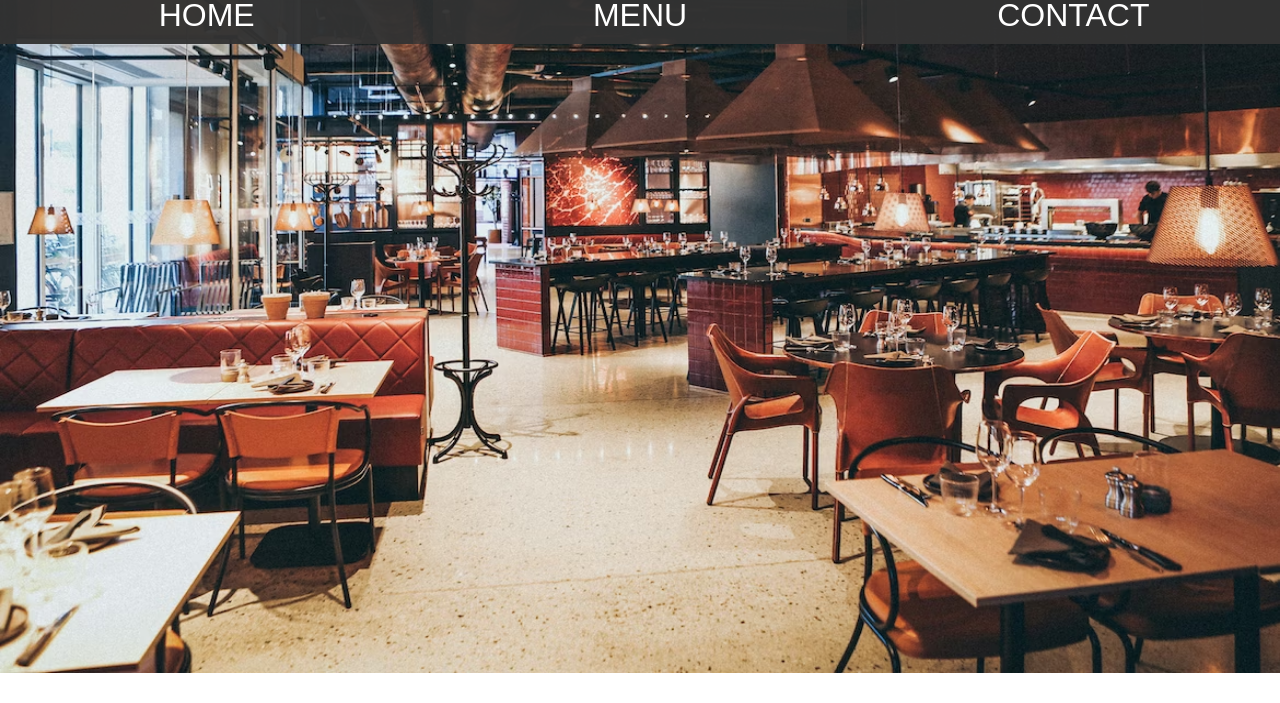
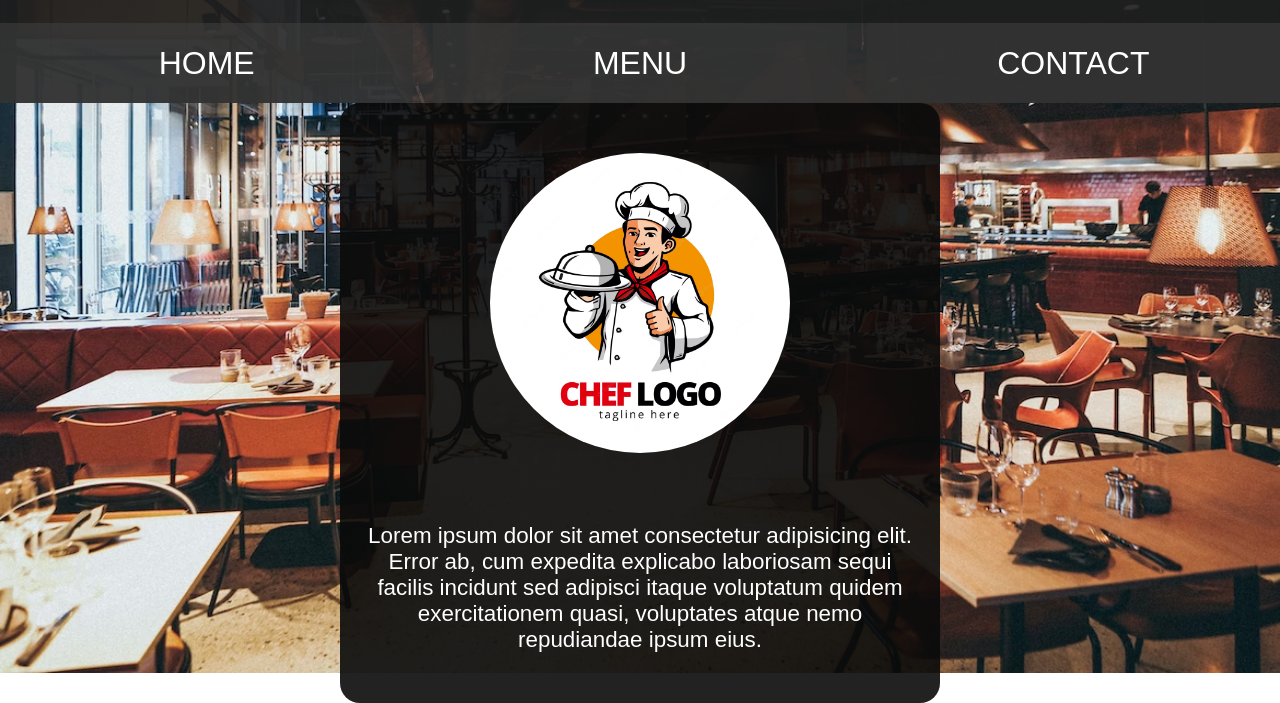
Before and after one commit to Asatyam/Restaurant-Page, a plain HTML site: page index.html in a window 1280 px wide. Shown: the part 127-830 px from the top of the page. Before the commit the page ends 800 px from the top, so only its background shows below. Drawn offline with Linux system fonts and the light colour scheme; a web font is replaced by a local one.

Commit message:
Create the homepage module

```diff
--- a/main.js
+++ b/main.js
@@ -1 +1 @@
-(()=>{"use strict";const t=document.querySelector(".main"),e=(t,e)=>{const n=document.createElement("button");n.setAttribute("class",e),n.textContent=e.toUpperCase(),t.appendChild(n)};(()=>{const e=document.createElement("div"),n=document.createElement("p");e.setAttribute("class","heading"),n.textContent="Eat Love Repeat",e.appendChild(n),t.appendChild(e)})(),(()=>{const n=document.createElement("div");e(n,"home"),e(n,"menu"),e(n,"contact"),n.setAttribute("class","tabs"),t.appendChild(n)})()})();
+(()=>{"use strict";const e=document.querySelector(".main"),t=(e,t)=>{const n=document.createElement("button");n.setAttribute("class",t),n.textContent=t.toUpperCase(),e.appendChild(n)};!function(){(()=>{const t=document.createElement("div"),n=document.createElement("p");t.setAttribute("class","heading"),n.textContent="Eat Love Repeat",t.appendChild(n),e.appendChild(t)})(),(()=>{const n=document.createElement("div");t(n,"home"),t(n,"menu"),t(n,"contact"),n.setAttribute("class","tabs"),e.appendChild(n)})();const n=document.createElement("div");n.setAttribute("class","content"),e.append(n)}(),function(){const e=document.querySelector(".content");e.innerHTML="";const t=document.createElement("div");t.setAttribute("class","about");const n=document.createElement("img");n.setAttribute("src","./images/chef.jpg"),t.appendChild(n);const c=document.createElement("p");c.textContent="Lorem ipsum dolor sit amet consectetur adipisicing elit. Error ab, cum expedita explicabo laboriosam sequi facilis incidunt sed adipisci itaque voluptatum quidem exercitationem quasi, voluptates atque nemo repudiandae ipsum eius.",t.appendChild(c),e.appendChild(t),e.classList.add("home")}()})();
--- a/style.css
+++ b/style.css
@@ -11,6 +11,8 @@
     height: 100svh;
     background: url('./images/restaurant.jpeg') no-repeat;
     background-size: 100% 100%;
+    display: grid;
+    grid-template-rows:150px 80px 1fr;
 }
 .heading {
     background-color: rgba(30,30,30,.9);
@@ -43,3 +45,34 @@
     cursor: pointer;
     color: #06b6d4;
 }
+.content{
+    position: relative;
+}
+.content.home{
+    display: flex;
+    justify-content: center;
+    align-items: center;
+}
+.about{
+    display: grid;
+    grid-template-rows: 1fr 200px;
+    height: 600px;
+    width: 600px;
+    align-self: center;
+    background-color: rgba(10,10,10,0.9);
+    border-radius:20px;
+}
+.about>img{
+    align-self: center;
+    justify-self: center;
+    border-radius: 300px;
+    height: 300px;
+    width: 300px;
+}
+.about>p{
+    font-family: Arial, Helvetica, sans-serif;
+    padding:20px;
+    text-align: center;
+    color:white;
+    font-size:1.4rem;
+}
```
